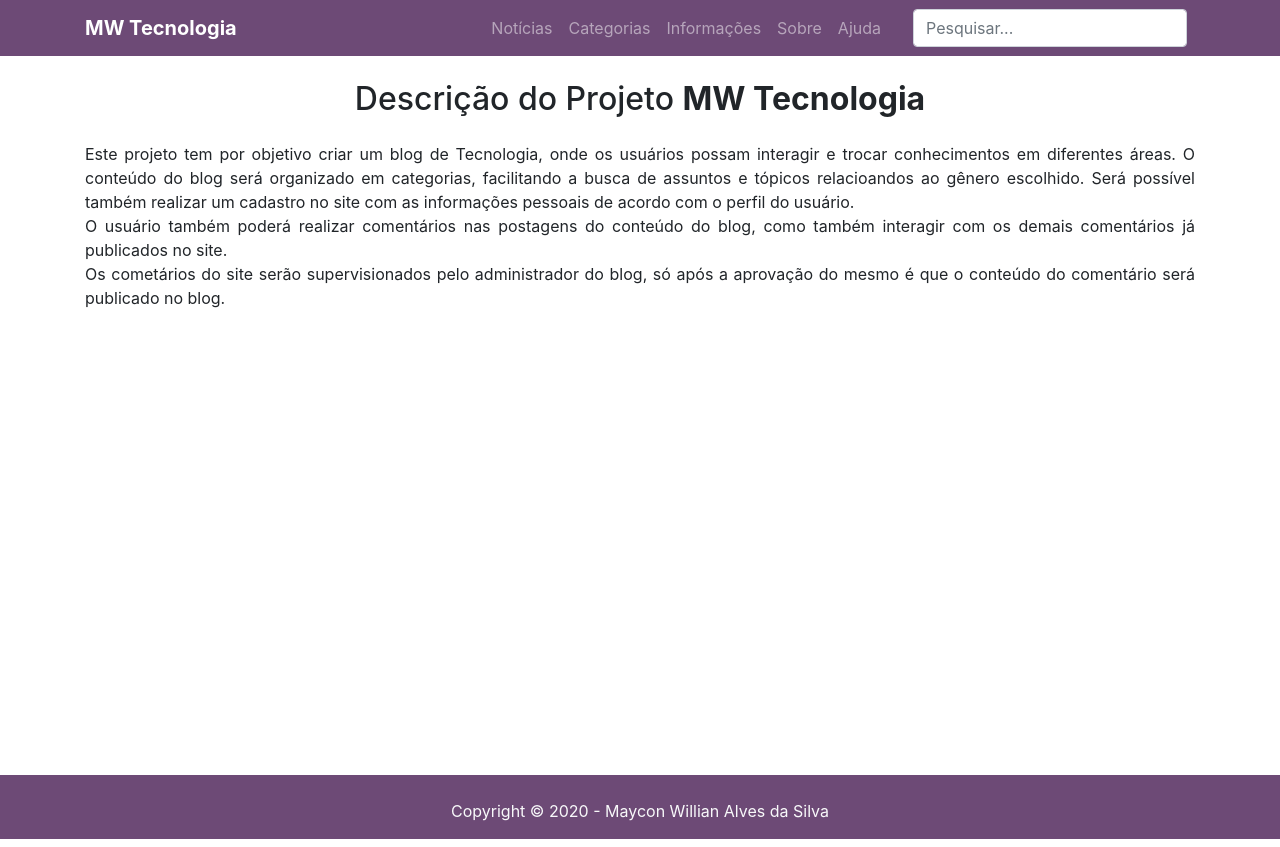
After one commit to mayconws/Topicos-Django, a Django app: page /informacao/ in a window 1280 px wide. The commit adds this page. Run offline with Django 3.2, Linux system fonts and the light colour scheme; some libraries are stand-ins or nearby versions.

Commit message:
Inclusão do diagrama de caso de uso e a descriação do projeto blog.

```diff
--- /dev/null
+++ b/Blog/paginas/templates/paginas/informacao.html
@@ -0,0 +1,31 @@
+{% extends 'paginas/modelo.html' %}
+{% load static %}
+
+{% block conteudo %}
+
+<div class="container">
+    <div class="text-center m-4">
+        <h2>Descrição do Projeto <strong>MW Tecnologia</strong></h2>
+    </div>
+
+    <div class="text-justify margem-fixa">
+
+        <p>Este projeto tem por objetivo criar um blog de Tecnologia,
+            onde os usuários possam interagir e trocar conhecimentos
+            em diferentes áreas.
+            O conteúdo do blog será organizado em categorias, facilitando a busca
+            de assuntos e tópicos relacioandos ao gênero escolhido. Será possível também
+            realizar um cadastro no site com as informações pessoais de acordo com o perfil do usuário.<br>
+
+            O usuário também poderá realizar comentários nas postagens do conteúdo do blog,
+            como também interagir com os demais comentários já publicados no site.<br>
+
+            Os cometários do site serão supervisionados pelo administrador do blog, só após a aprovação do mesmo
+            é que o conteúdo do comentário será publicado no blog.
+        </p>
+
+    </div>
+
+</div>
+
+{% endblock %}
--- a/Blog/paginas/templates/paginas/modelo.html
+++ b/Blog/paginas/templates/paginas/modelo.html
@@ -37,6 +37,9 @@
                     </li>
                     <li class="nav-item">
                         <a class="nav-link" href="">Categorias</a>
+                    </li>
+                    <li class="nav-item">
+                        <a class="nav-link" href="{% url 'informacao' %}">Informações</a>
                     </li>
                     <li class="nav-item">
                         <a class="nav-link" href="{% url 'sobre' %}">Sobre</a>
--- a/Blog/paginas/templates/paginas/sobre.html
+++ b/Blog/paginas/templates/paginas/sobre.html
@@ -5,9 +5,13 @@
 
 <div class="container">
     <div class="text-center m-4">
-        <h2>Representação do Diagrama do Projeto</h2>
+        <h2>Diagrama de Classes</h2>
 
         <img class="img-fluid" src="{% static 'img/diagrama.png' %}">
+
+        <h2 class="m-4">Diagrama de Caso de Uso</h2>
+
+        <img class="img-fluid" src="{% static 'img/diagrama_caso_de_uso.png' %}">
 
     </div>
 </div>
--- a/Blog/paginas/urls.py
+++ b/Blog/paginas/urls.py
@@ -1,7 +1,7 @@
 from django.urls import path
 
 # Importa as views que a gente criou
-from .views import PaginaInicial, PaginaSobre, PaginaAjuda
+from .views import PaginaInicial, PaginaSobre, PaginaAjuda, PaginaInformacao
 
 # Tem que ser urlpatterns porque é padrão do Django
 urlpatterns = [
@@ -9,5 +9,6 @@ urlpatterns = [
     path('', PaginaInicial.as_view(), name='index'),
     path('sobre/', PaginaSobre.as_view(), name='sobre'),
     path('ajuda/', PaginaAjuda.as_view(), name='ajuda'),
+    path('informacao/', PaginaInformacao.as_view(), name='informacao'),
 
 ]
--- a/Blog/paginas/views.py
+++ b/Blog/paginas/views.py
@@ -15,3 +15,6 @@ class PaginaSobre(TemplateView):
 
 class PaginaAjuda(TemplateView):
     template_name = 'paginas/ajuda.html'
+
+class PaginaInformacao(TemplateView):
+    template_name = 'paginas/informacao.html'
```
Also changed, not shown: Blog/static/img/diagrama.png, Blog/static/img/diagrama_caso_de_uso.png (added).
